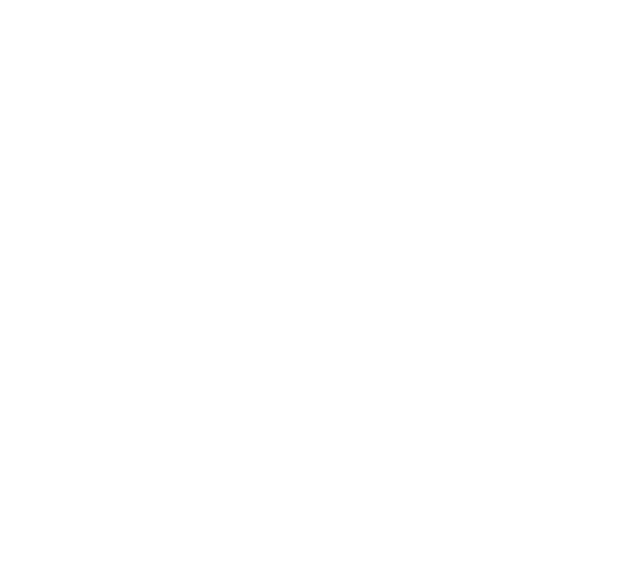
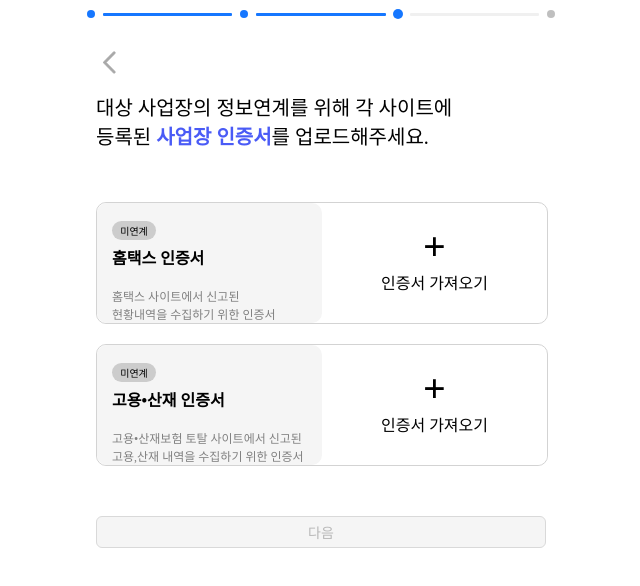
Before and after one commit to Fnv-RefundGo/Client, a React (Create React App) app: page /corporate-certification-upload in a window 1280 px wide. Before the commit this address had no page. Shown: the top 586 px of the page, without its empty margins (319-959 px from the left). Built offline with nearby package versions, Linux system fonts and the light colour scheme.

Commit message:
법인사업자 사업장 인증서 등록 페이지 UI 구현

```diff
--- a/src/App.js
+++ b/src/App.js
@@ -10,8 +10,6 @@
 import HometaxIndiInfoInputPage from "./pages/individual/hometax/HometaxIndiInfoInputPage";
 import PrivacyPageHometax from "./pages/terms/PrivacyPage-hometax";
 import ThirdPageHometax from "./pages/terms/ThirdPage-hometax";
-import Redirection from "./components/Redirection";
-import OAuth from "./components/OAuth";
 import HometaxIndiCertificationPage from "./pages/individual/hometax/HometaxIndiCertificationPage";
 import ComwelIndiInfoInputPage from "./pages/individual/comwel/ComwelIndiInfoInputPage";
 import ComwelIndiCertificationPage from "./pages/individual/comwel/ComwelIndiCertificationPage";
@@ -22,8 +20,8 @@
 import IndiRefundCompletePage from "./pages/individual/IndiRefundCompletePage";
 import CorpMemberInfoInputPage from "./pages/corporate/CorpMemberInfoInputPage";
 import CorpInfoInputPage from "./pages/corporate/CorpInfoInputPage";
-import HometaxCorpCertificationUploadPage from "./pages/corporate/hometax/HometaxCorpCertificationUploadPage";
-import ComwelCorpCertificationUploadPage from "./pages/corporate/comwel/ComwelCorpCertificationUploadPage";
+import CorpCertificationUploadPage from "./pages/corporate/CorpCertificationUploadPage";
+
 
 
 function App() {
@@ -58,9 +56,7 @@
 
                         <Route path="/corporate-member-infoInput" element={<CorpMemberInfoInputPage/>}/>
                         <Route path="/corporate-infoInput" element={<CorpInfoInputPage/>}/>
-                        <Route path="/corporate-hometax-certification-upload" element={<HometaxCorpCertificationUploadPage/>}/>
-                        <Route path="/corporate-comwel-certification-upload" element={<ComwelCorpCertificationUploadPage/>}/>
-
+                        <Route path="/corporate-certification-upload" element={<CorpCertificationUploadPage/>}/>
                     </Routes>
                 </div>
             </div>
--- a/src/components/Footer.js
+++ b/src/components/Footer.js
@@ -29,8 +29,8 @@
                     <div className="terms" onClick={goOnTermsPage}>서비스 이용약관</div>
                     <div className="privacy" onClick={goOnPrivacyPage}>개인정보 처리방침</div>
                 </div>
-                </div><br/>
-                <img className="channel-talk" src={process.env.PUBLIC_URL + `/assets/channel-talk.svg`}/>
+                </div>
+                {/*<img className="channel-talk" src={process.env.PUBLIC_URL + `/assets/channel-talk.svg`}/>*/}
             </div>
         </div>
     );
--- a/src/css/CorpCertificationUploadPage.css
+++ b/src/css/CorpCertificationUploadPage.css
@@ -2,3 +2,73 @@
     color: #4A5BF6;
     font-weight: bold;
 }
+
+.hometax-upload-contents {
+    display: flex;
+    width: 450px;
+    height: 120px;
+    margin-top: 70px;
+    border-radius: 10px;
+    border: 1px lightgrey solid;
+    font-family: pretendard;
+}
+
+.hometax-upload-contents2 {
+    display: flex;
+    width: 450px;
+    height: 120px;
+    margin-top: 20px;
+    border-radius: 10px;
+    border: 1px lightgrey solid;
+    font-family: pretendard;
+}
+
+.hometax-cert-contents {
+    border-radius: 10px;
+    width: 50%;
+    height: 100%;
+    text-align: left;
+    background-color: #f5f5f5;
+}
+
+.connect-check-icon {
+    margin-left: 15px;
+    margin-bottom: 5px;
+    font-size: 10px;
+    background-color: #cccccc;
+    width: 40px;
+    border-radius: 15px;
+    padding: 2px;
+    text-align: center;
+}
+
+.hometax-cert-text1 {
+    margin-left: 15px;
+    font-size: 16px;
+    font-weight: bold;
+}
+
+.hometax-cert-text2 {
+    margin-left: 15px;
+    font-size: 12px;
+    color: grey;
+}
+
+.upload-certification {
+    border-radius: 10px;
+    margin-top: 20px;
+    width: 50%;
+    background-color: white;
+    text-align: center;
+}
+
+span.add {
+    font-size: 40px;
+    font-weight: bold;
+}
+
+.cert-upload-nextBtn {
+    margin-top: 50px;
+    width: 450px;
+    font-family: pretendard;
+}
--- a/src/css/Footer.css
+++ b/src/css/Footer.css
@@ -4,7 +4,7 @@
     left: 0;
     width: 100%;
     background-color: ghostwhite;
-    height: 200px;
+    height: 150px;
     padding: 10px;
 }
 
--- a/src/css/MainPage.css
+++ b/src/css/MainPage.css
@@ -6,16 +6,18 @@
 .slick-dots {
     text-align: center;
     margin-top: 10px;
+    position: fixed;
 }
 
 .slick-dots li {
-    display: inline;
     cursor: pointer;
+    display: inline-block;
+    position: fixed;
 }
 
 .slick-dots li button {
     border: none;
-    position: absolute;
+    position: fixed;
 }
 
 .slick-dots li button::before {
@@ -26,7 +28,8 @@
     border: 2px solid #1890ff;
     background-color: #4A5BF6;
     border-radius: 50%;
-    display: block;
+    display: inline-block;
+    margin-right: 0px;
 }
 
 .mainText {
--- a/src/css/RefundCompletePage.css
+++ b/src/css/RefundCompletePage.css
@@ -4,13 +4,13 @@
 }
 
 .complete-text1 {
-    font-size: 25px;
+    font-size: 20px;
     font-weight: bold;
 }
 
 .complete-text2 {
     margin-top: 20px;
-    font-size: 18px;
+    font-size: 15px;
     color: grey;
 }
 
@@ -19,14 +19,19 @@
     display: inline-flex;
 }
 
+.refundImg, .clockImg {
+    width: 120px;
+}
+
 .homeBtn {
-    width: 450px;
-    height: 45px;
+    width: 400px;
+    height: 40px;
+    padding: 5px;
     background-color: #4A5BF6;
     border-radius: 5px;
     text-align: center;
     color: white;
-    font-size: 20px;
+    font-size: 15px;
     font-family: pretendard;
     margin-top: 50px;
 }
--- a/src/pages/MainPage.js
+++ b/src/pages/MainPage.js
@@ -20,7 +20,7 @@
 
     return (
         <div className="custom-carousel-container">
-            <Carousel {...settings}>
+            <Carousel autoplay {...settings}>
                 <div>
                     <br/>
                     <img className="mainImg" src={process.env.PUBLIC_URL + `/assets/refund.svg`}/>
--- /dev/null
+++ b/src/pages/corporate/CorpCertificationUploadPage.js
@@ -0,0 +1,51 @@
+import React from 'react';
+import "../../css/InfoInputPage.css";
+import "../../css/CorpInfoInputPage.css";
+import "../../css/CorpCertificationUploadPage.css";
+import {Button, Popover, Steps} from "antd";
+
+const customDot = (dot) => (
+    <Popover>{dot}</Popover>
+);
+
+const CorpCertificationUploadPage = () => {
+    return(
+      <div>
+          <div>
+              <div style={{ width: "600px", margin: "0 auto"}}>
+                  <Steps
+                      current={2}
+                      progressDot={customDot}
+                      style={{marginTop:"10px",}}
+                      items={[{title: '',}, {title: '',}, {title: '',}, {title: '',},]}
+                  />
+              </div>
+              <div className="wrapper">
+                  <a href="/corporate-infoInput">
+                      <img className="backB" src={process.env.PUBLIC_URL + `/assets/back_button.png`}/>
+                  </a><br/><br/><br/>
+                  <div className="corp-text1">대상 사업장의 정보연계를 위해 각 사이트에<br/>등록된 <span className="cert">사업장 인증서</span>를 업로드해주세요.</div>
+                  <br/><br/>
+                  <div className="hometax-upload-contents">
+                      <div className="hometax-cert-contents"><br/>
+                          <div className="connect-check-icon"> 미연계</div>
+                          <div className="hometax-cert-text1">홈택스 인증서</div><br/>
+                          <div className="hometax-cert-text2">홈택스 사이트에서 신고된<br/>현황내역을 수집하기 위한 인증서</div>
+                      </div>
+                      <div className="upload-certification"> <span className="add">+</span> <br/>인증서 가져오기 </div>
+                  </div>
+                  <div className="hometax-upload-contents2">
+                      <div className="hometax-cert-contents"><br/>
+                          <div className="connect-check-icon"> 미연계</div>
+                          <div className="hometax-cert-text1">고용•산재 인증서</div><br/>
+                          <div className="hometax-cert-text2">고용•산재보험 토탈 사이트에서 신고된<br/>고용,산재 내역을 수집하기 위한 인증서</div>
+                      </div>
+                      <div className="upload-certification"> <span className="add">+</span> <br/>인증서 가져오기</div>
+                  </div>
+                  <Button className="cert-upload-nextBtn" disabled>다음</Button>
+              </div>
+          </div>
+      </div>
+    );
+}
+export default CorpCertificationUploadPage;
--- a/src/pages/corporate/comwel/ComwelCorpCertificationUploadPage.js
+++ /dev/null
@@ -1,10 +0,0 @@
-import React from 'react';
-
-const ComwelCorpCertificationUploadPage = () => {
-    return(
-        <div>
-
-        </div>
-    );
-}
-export default ComwelCorpCertificationUploadPage;
--- a/src/pages/individual/IndiRefundCompletePage.js
+++ b/src/pages/individual/IndiRefundCompletePage.js
@@ -8,8 +8,8 @@
             <div className="complete-text1">사업장의 환급조회 접수가 완료되었습니다.</div>
             <div className="complete-text2">평균 3분, 최대 3일까지 소요될 수 있습니다.</div>
             <div className="imgAlign">
-                <img src={process.env.PUBLIC_URL + `/assets/refund.svg`}/>
-                <img src={process.env.PUBLIC_URL + `/assets/clock.svg`}/>
+                <img className="refundImg" src={process.env.PUBLIC_URL + `/assets/refund.svg`}/>
+                <img className="clockImg" src={process.env.PUBLIC_URL + `/assets/clock.svg`}/>
             </div>
             <div>
                 <Button className="homeBtn" a href="/">홈으로 이동</Button>
```
Also changed, not shown: src/pages/corporate/hometax/HometaxCorpCertificationUploadPage.js (deleted, +0 -34 lines).
